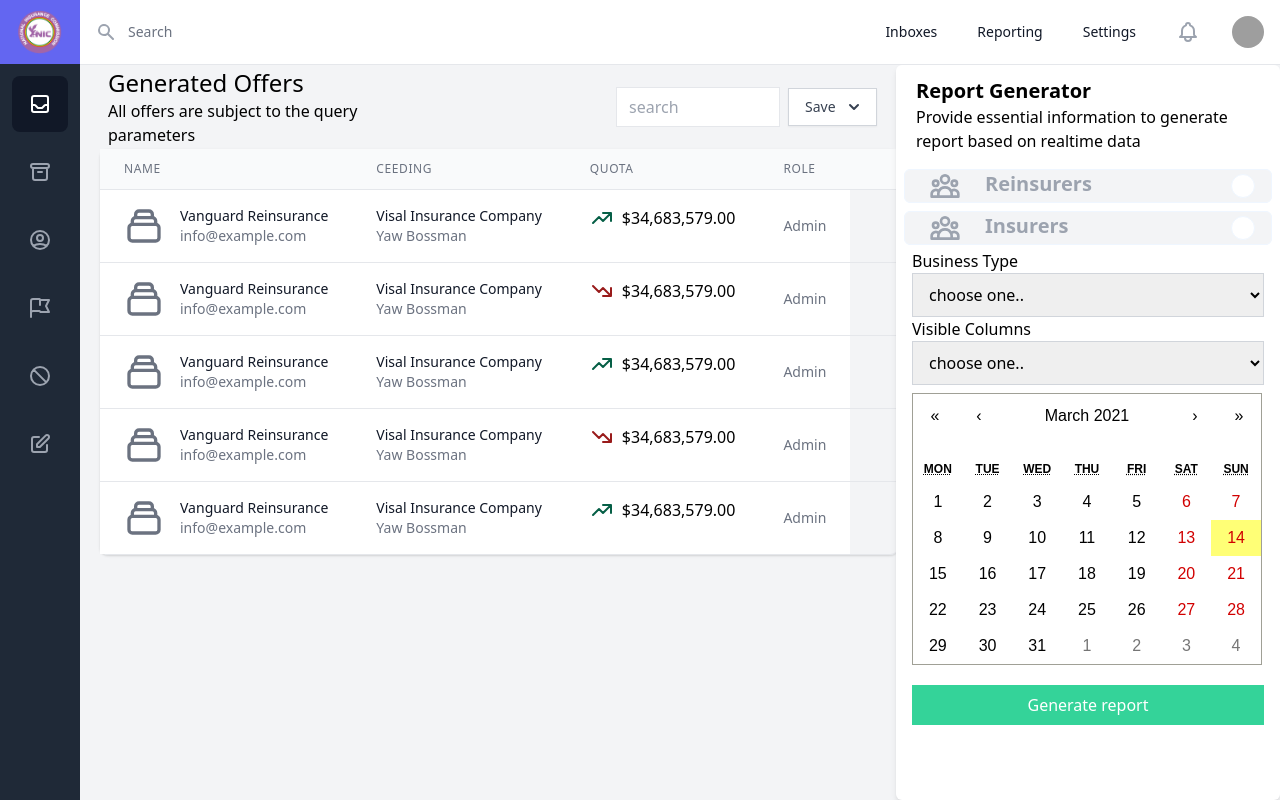
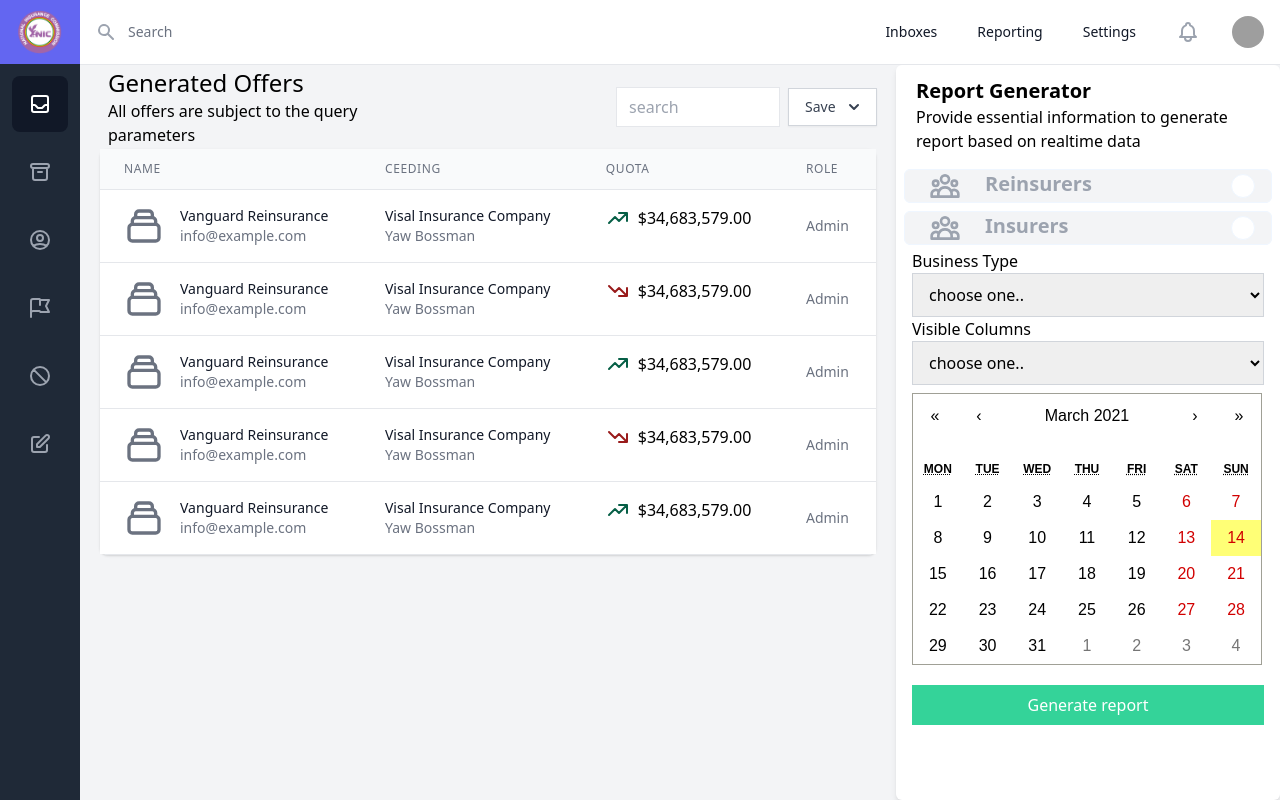
Before and after one commit to Khoby-790/template-nic, a React (Create React App) app: page /reports in a window 1280 px wide. Built offline with nearby package versions, Linux system fonts and the light colour scheme; grey boxes are pictures that could not be loaded.

Commit message:
--- Auto-Git Commit ---

```diff
--- a/src/pages/Reports/sections/GeneratedOffersListing.tsx
+++ b/src/pages/Reports/sections/GeneratedOffersListing.tsx
@@ -32,9 +32,6 @@ const OffersListing = (props: Props) => {
                                             <th scope="col" className="px-6 py-3 text-left text-xs font-medium text-gray-500 uppercase tracking-wider">
                                                 Role
                                             </th>
-                                            <th scope="col" className="relative px-6 py-3">
-                                                <span className="sr-only">Edit</span>
-                                            </th>
                                         </tr>
                                     </thead>
                                     <tbody className="bg-white divide-y divide-gray-200">
```
